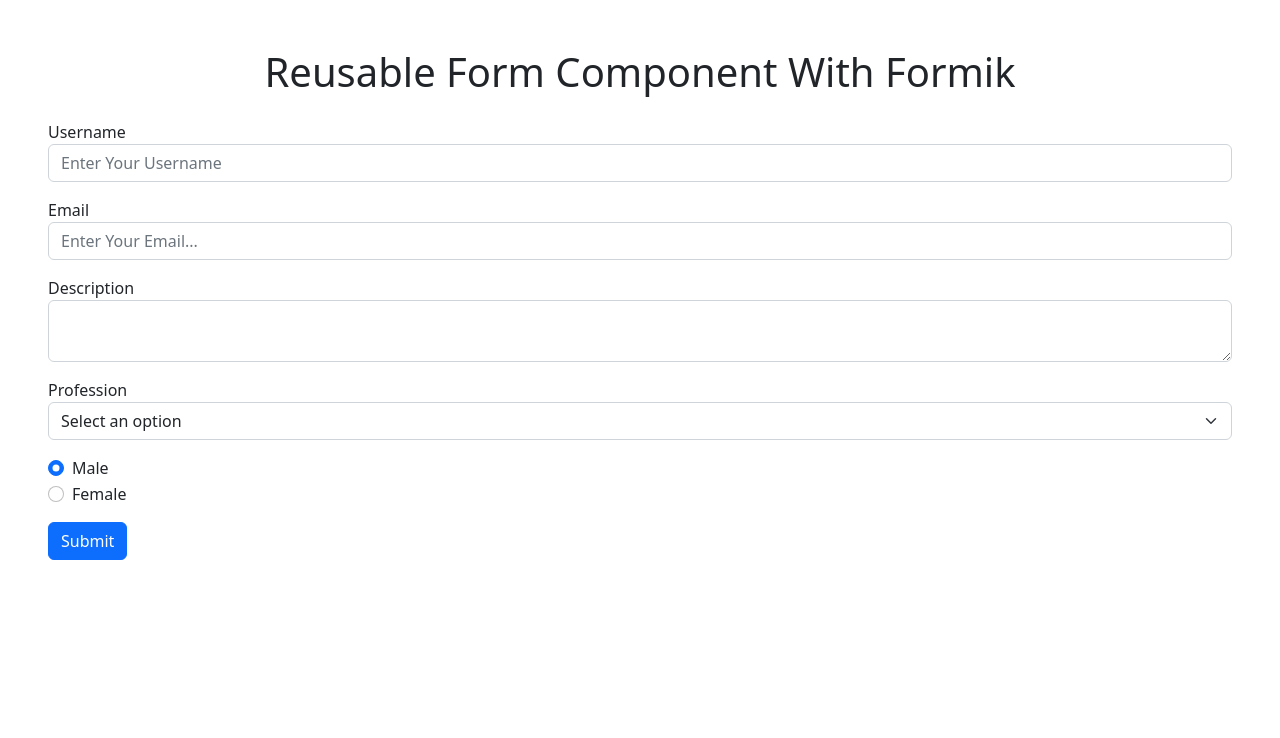
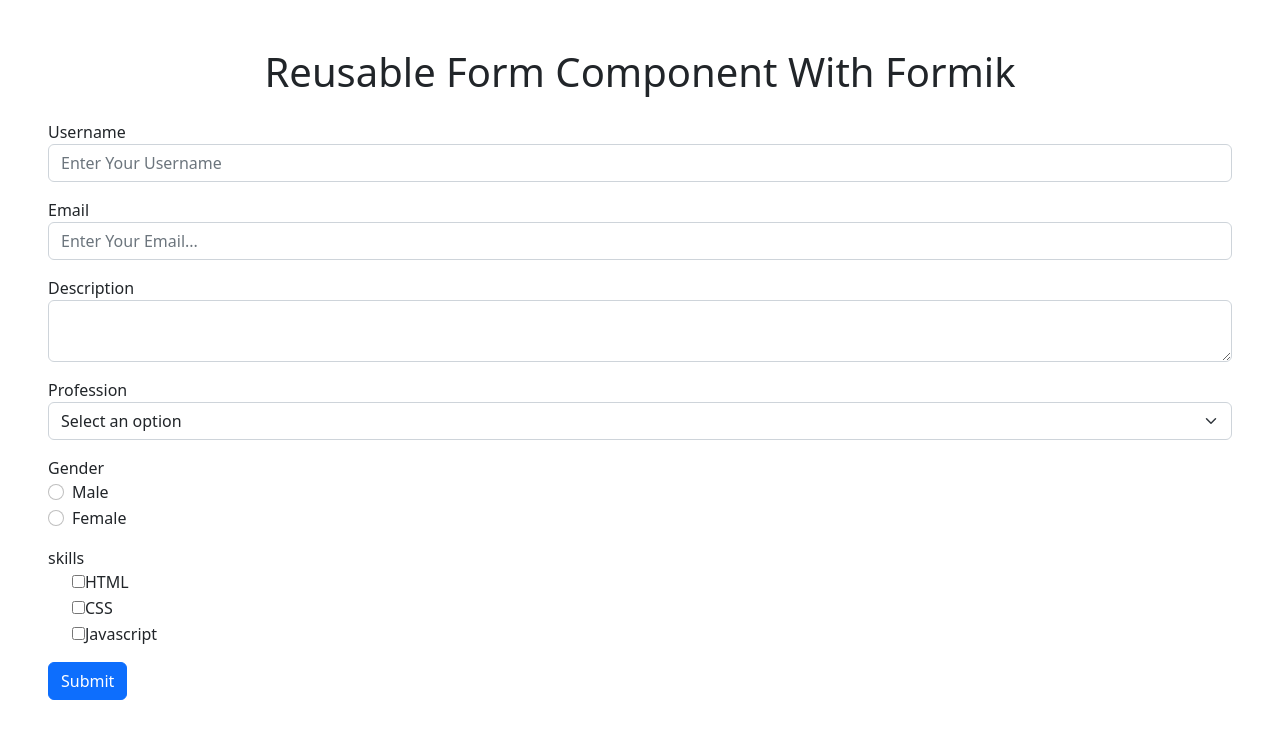
Before and after one commit to Febrianto752/practice-react-formik, a React (Create React App) app: page / in a window 1280 px wide. Shown: the top 738 px of the page. Built offline with nearby package versions, Linux system fonts and the light colour scheme.

Commit message:
create checkbox component

```diff
--- /dev/null
+++ b/src/components/CheckboxesForm/index.jsx
@@ -0,0 +1,45 @@
+import { Field, ErrorMessage } from "formik";
+import { TextError } from "../";
+import { Fragment } from "react";
+
+const CheckboxesForm = (props) => {
+  const {
+    name,
+    labelText,
+    options: checkboxOptions,
+    ...attributesCheckbox
+  } = props;
+
+  return (
+    <>
+      <div className="mb-3">
+        <label>{labelText}</label>
+        <Field name={name} {...attributesCheckbox}>
+          {({ field }) => {
+            return checkboxOptions.map((option) => {
+              console.log(option);
+              console.log(field);
+              return (
+                <div className="form-check" key={option.id}>
+                  <input
+                    type="checkbox"
+                    id={option.id}
+                    {...field}
+                    value={option.id}
+                    checked={field.value.includes(String(option.id))}
+                  />
+                  <label htmlFor={option.id} className="form-check-label">
+                    {option.value}
+                  </label>
+                </div>
+              );
+            });
+          }}
+        </Field>
+        <ErrorMessage name={name} component={TextError} />
+      </div>
+    </>
+  );
+};
+
+export default CheckboxesForm;
--- a/src/components/FormikContainer/index.jsx
+++ b/src/components/FormikContainer/index.jsx
@@ -26,12 +26,19 @@
   { id: 2, value: "female", labelText: "Female" },
 ];
 
+const checkboxOptions = [
+  { id: 1, value: "HTML" },
+  { id: 2, value: "CSS" },
+  { id: 3, value: "Javascript" },
+];
+
 const initialValues = {
   username: "",
   email: "",
   description: "",
   profession: "",
   gender: "",
+  skills: [],
 };
 
 const validationSchema = Yup.object({
@@ -42,6 +49,7 @@
   description: Yup.string().required("description field cannot be empty!"),
   profession: Yup.string().required("profession field must be filled"),
   gender: Yup.string().required("gender field must be filled"),
+  skills: Yup.array().required("skill field must be filled"),
 });
 
 const handleSubmit = (values, onSubmitProps) => {
@@ -95,8 +103,16 @@
                 <FormikControl
                   control="radio"
                   name="gender"
+                  labelText="Gender"
                   className="form-check-input"
                   options={radioOptions}
+                />
+                <FormikControl
+                  control="checkbox"
+                  name="skills"
+                  className="form-check-input"
+                  labelText="skills"
+                  options={checkboxOptions}
                 />
                 <button type="submit" className="btn btn-primary">
                   Submit
--- a/src/components/FormikControl/index.jsx
+++ b/src/components/FormikControl/index.jsx
@@ -1,4 +1,10 @@
-import { InputForm, TextareaForm, SelectForm, RadioButtons } from "../";
+import {
+  InputForm,
+  TextareaForm,
+  SelectForm,
+  RadioButtons,
+  CheckboxesForm,
+} from "../";
 
 const FormikControl = (props) => {
   const { control, ...attributesField } = props;
@@ -18,7 +24,7 @@
     case "radio":
       return <RadioButtons {...attributesField} />;
     case "checkbox":
-      return;
+      return <CheckboxesForm {...attributesField} />;
     case "date":
       return;
     default:
--- a/src/components/RadioButtons/index.jsx
+++ b/src/components/RadioButtons/index.jsx
@@ -3,11 +3,12 @@
 import { Fragment } from "react";
 
 const RadioButtons = (props) => {
-  const { name, options: optionsRadio, ...attributesRadio } = props;
+  const { name, labelText, options: optionsRadio, ...attributesRadio } = props;
   // isi optionsRadio : {{ id: number, value: 'string', labelText: 'string' },{...}}
   return (
     <>
       <div className="mb-3">
+        <label>{labelText}</label>
         {optionsRadio.map((optionRadio, index) => {
           if (index === 0) {
             return (
@@ -19,7 +20,6 @@
                     id={optionRadio.value}
                     value={optionRadio.value}
                     {...attributesRadio}
-                    checked={true}
                   />
                   <label
                     className="form-check-label"
--- a/src/components/index.jsx
+++ b/src/components/index.jsx
@@ -5,6 +5,7 @@
 import TextareaForm from "./TextareaForm";
 import SelectForm from "./SelectForm";
 import RadioButtons from "./RadioButtons";
+import CheckboxesForm from "./CheckboxesForm";
 
 export {
   FormikContainer,
@@ -14,4 +15,5 @@
   TextareaForm,
   SelectForm,
   RadioButtons,
+  CheckboxesForm,
 };
```
